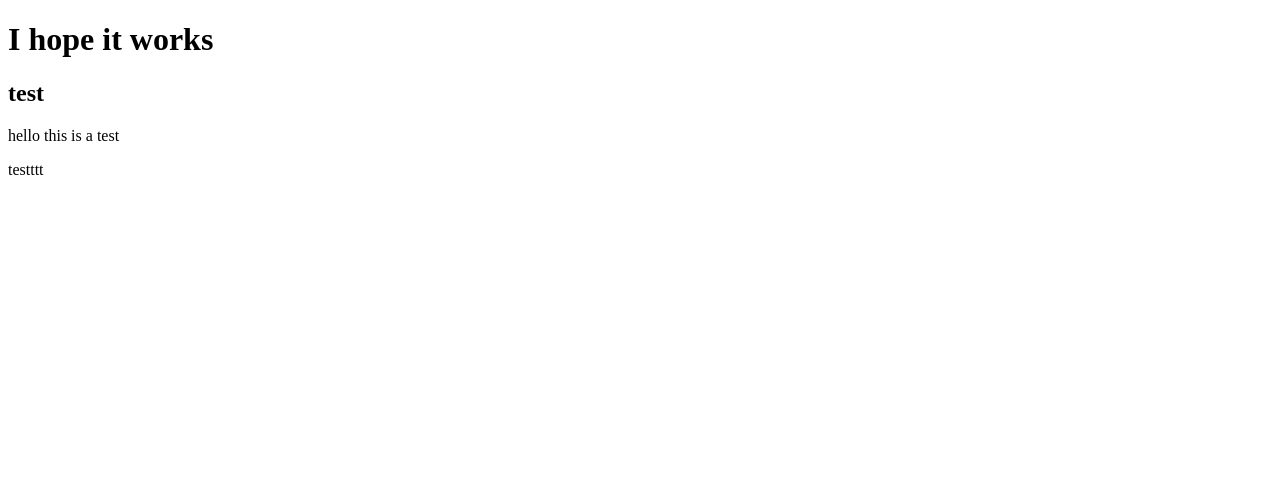
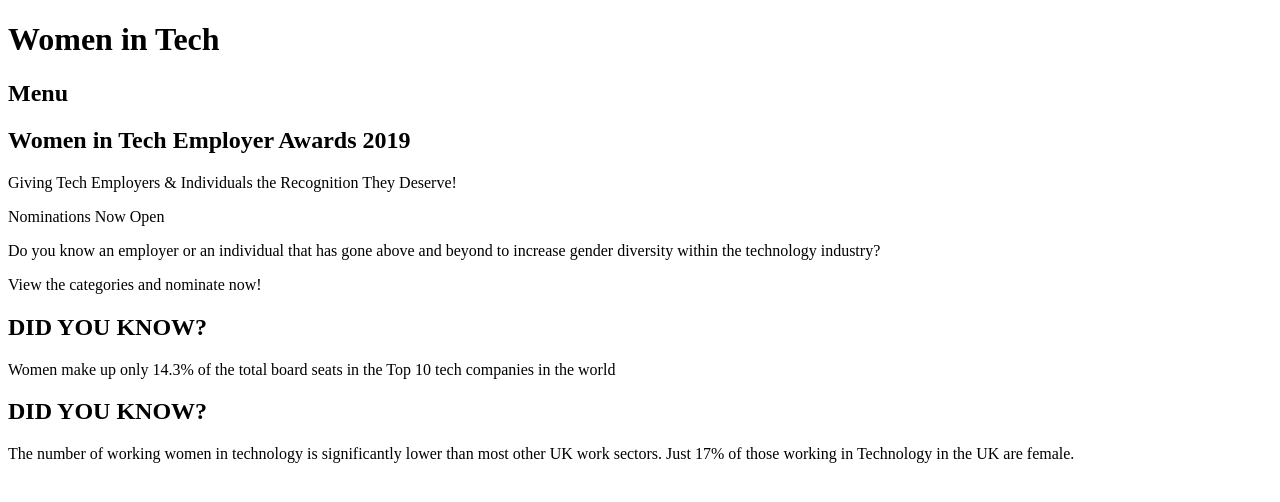
Before and after one commit to chillsy9/hello, a plain HTML site: page index.html in a window 1280 px wide. Drawn offline with Linux system fonts and the light colour scheme.

Commit message:
Added text and headings from website

```diff
--- a/index.html
+++ b/index.html
@@ -4,9 +4,16 @@
   <title>Women in Tech</title>
 </head>
 <body>
-  <h1>I hope it works</h1>
-  <h2> test </h2>
-  <p> hello this is a test </p>
-  <p> testttt </p>
+  <h1>Women in Tech</h1>
+  <h2> Menu </h2>
+  <h2> Women in Tech Employer Awards 2019 </h2>
+  <p> Giving Tech Employers & Individuals the Recognition They Deserve! </p>
+  <p> Nominations Now Open </p>
+  <p> Do you know an employer or an individual that has gone above and beyond to increase gender diversity within the technology industry? </p>
+  <p> View the categories and nominate now! </p>
+  <h2> DID YOU KNOW? </h2>
+  <p> Women make up only 14.3% of the total board seats in the Top 10 tech companies in the world </p>
+  <h2> DID YOU KNOW? </h2>
+  <p> The number of working women in technology is significantly lower than most other UK work sectors. Just 17% of those working in Technology in the UK are female.</p>
   </body>
   </html>
```
